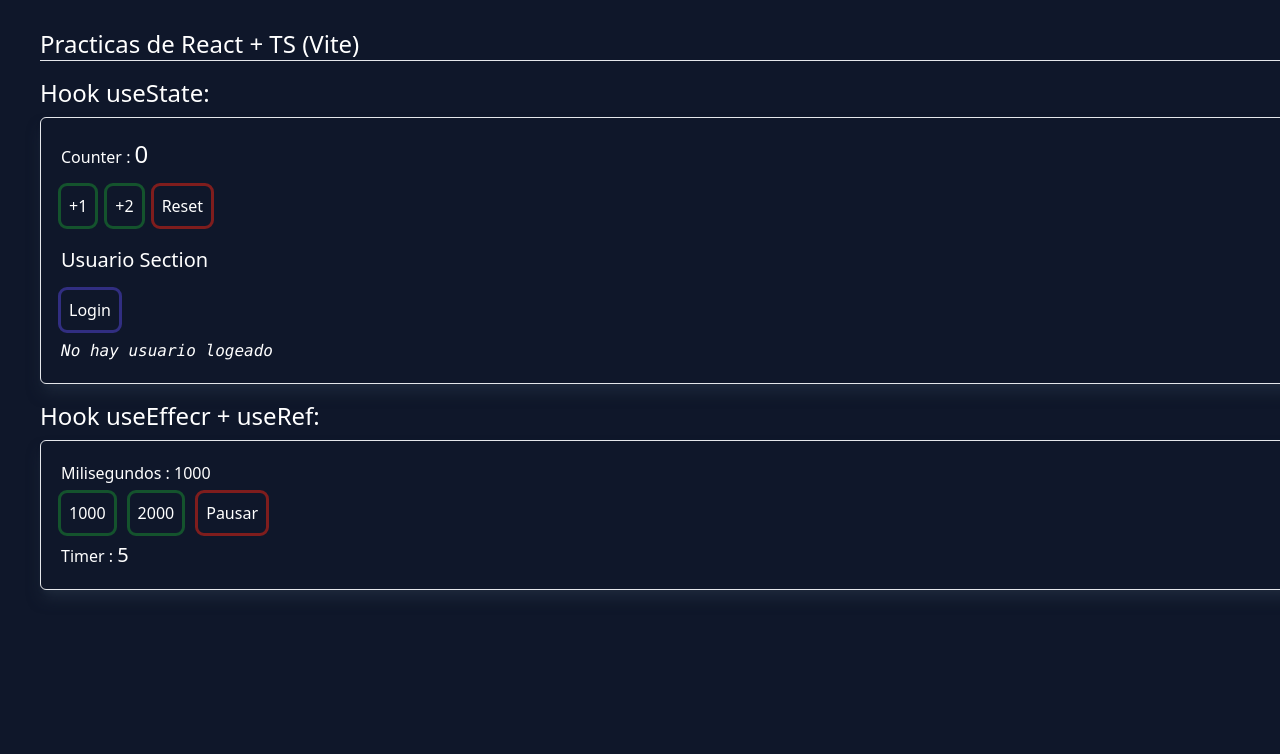
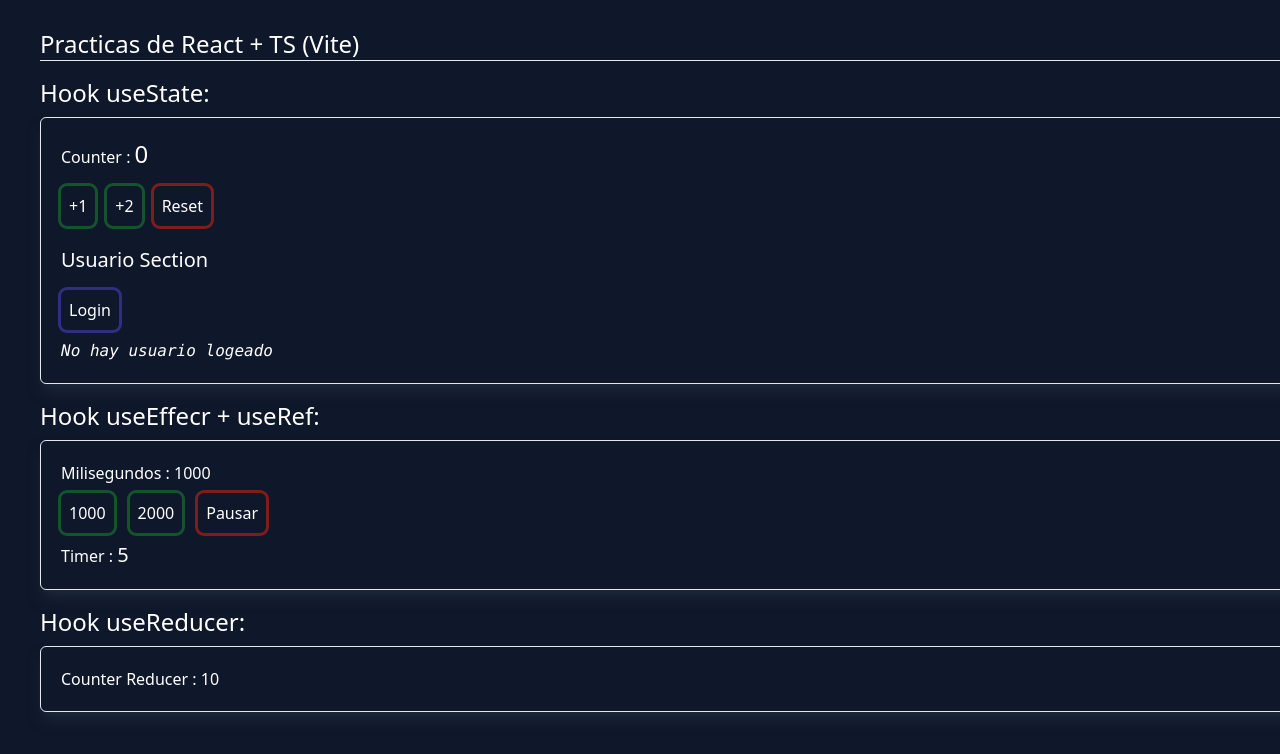
Before and after one commit to renier1989/react-ts-vite, a React (Vite) app: page / in a window 1280 px wide. Shown: the top 754 px of the page. Built offline with nearby package versions, Linux system fonts and the light colour scheme.

Commit message:
desde desktop omitir estos cambios

```diff
--- a/src/App.tsx
+++ b/src/App.tsx
@@ -1,4 +1,5 @@
 import { Counter } from "./components/Counter";
+import { CounterReducer } from "./components/CounterReducer";
 import { TimerPadre } from "./components/TimerPadre";
 import { Usuario } from "./components/Usuario";
 
@@ -18,6 +19,11 @@ function App() {
         <TimerPadre/>
       </div>
 
+      <h2 className="text-2xl mt-4">Hook useReducer:</h2>
+      <div className="border px-5 mt-2 rounded-md shadow-slate-800 shadow-lg py-5">
+        <CounterReducer/>
+      </div>
+
     </>
   );
 }
--- /dev/null
+++ b/src/components/CounterReducer.tsx
@@ -0,0 +1,23 @@
+const initialState = {
+    contador:0,
+}
+
+const contadorReducer = (state,action)=>{
+    switch (action) {
+        case 'incrementar':
+
+            break;
+
+        default:
+            break;
+    }
+}
+
+
+export const CounterReducer = () => {
+    return (
+        <>
+            <div>Counter Reducer : <span>{10}</span> </div>
+        </>
+    )
+}
```
